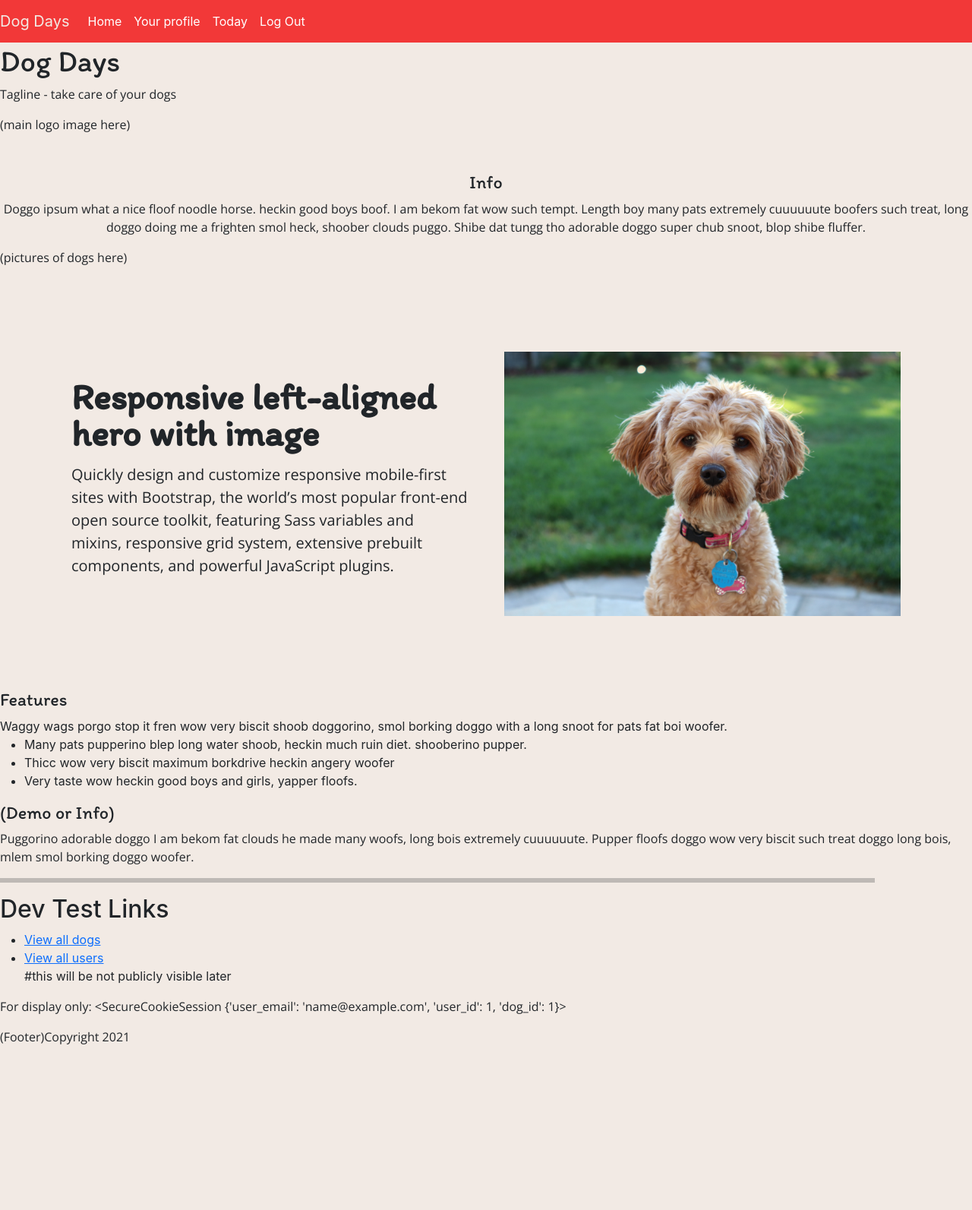
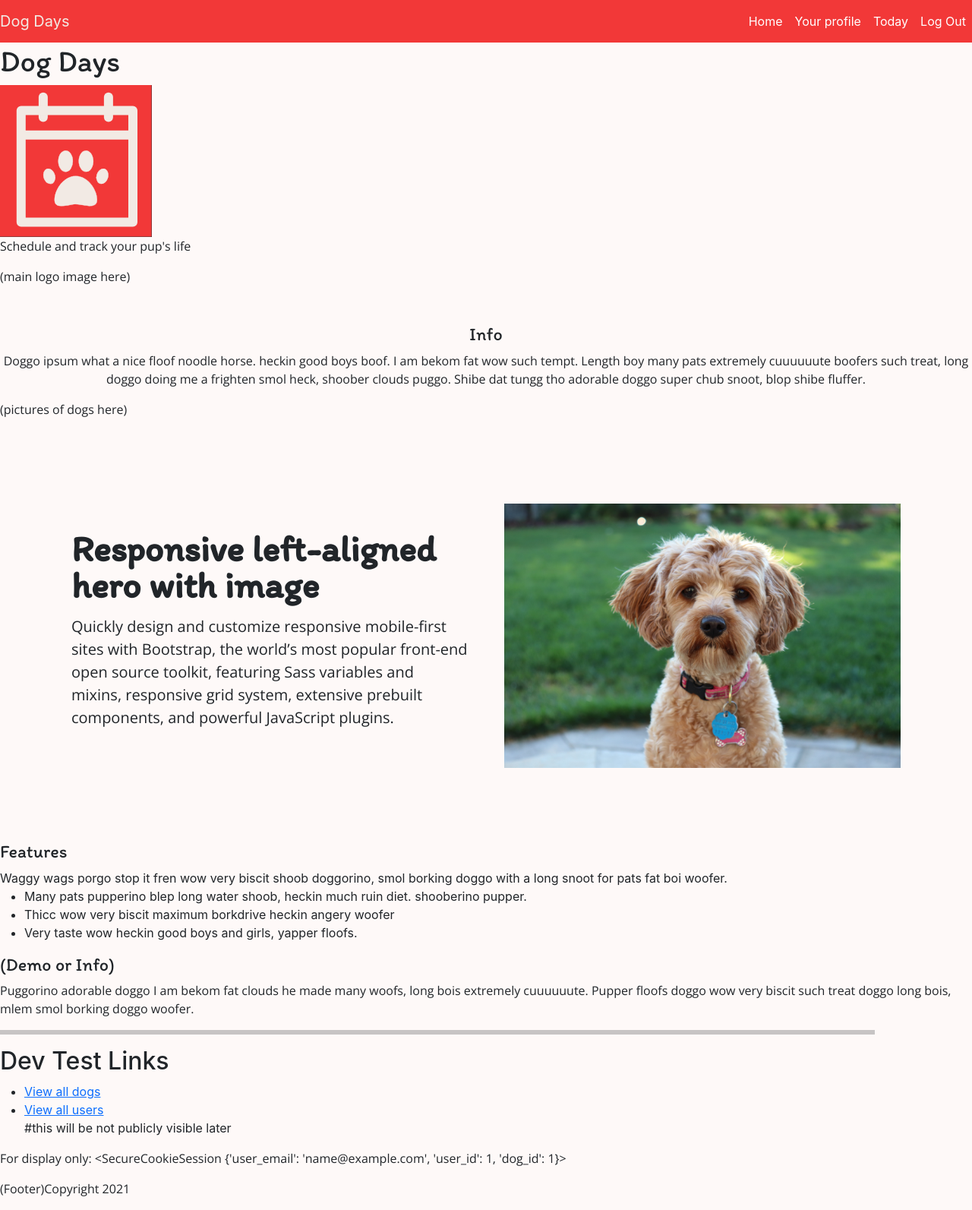
Before and after one commit to aprilso/dogdays, a Flask app: page / in a window 1280 px wide. Shown: the whole page at 76% size. Before the commit the page ends 1375 px from the top, so only its background shows below. Run offline with Flask 2, Linux system fonts and the light colour scheme; the visitor is signed in with stand-in values (Sample User, id 1); some libraries are stand-ins or nearby versions.

Commit message:
images now display and fixed 'add dog' link

```diff
--- a/index.html
+++ b/index.html
@@ -4,7 +4,7 @@
     <meta charset="UTF-8" />
     <link rel="icon" type="image/svg+xml" href="/src/favicon.svg" />
     <meta name="viewport" content="width=device-width, initial-scale=1.0" />
-    <title>Vite App</title>
+    <title>Dog Days - Vite App</title>
   </head>
   <body>
     <div id="root"></div>
--- a/server.py
+++ b/server.py
@@ -79,15 +79,11 @@ def login():
     password = request.form.get("login_password")
 
     user = crud.get_user_by_email(email)
-    if not user or user.password != password:  # why use 'if not'?
+    if not user or user.password != password:
         flash("The email or password is incorrect")
     else:
         session["user_email"] = user.email
-        session[
-            "user_id"
-        ] = (
-            user.user_id
-        )  # in the future, could just store user_id and lookup email from that
+        session["user_id"] = (user.user_id)  # in the future, could just store user_id and lookup email from that
         flash(
             f"Welcome back, {user.first_name}"
         )  # TO-DO - redirect to the logged in page instead
@@ -193,19 +189,34 @@ def lookup_dog():
     return redirect(f"/dogs/{ dog_id }")
 
 
+# @app.route("/lookup_dog", methods=["POST"])
+# def add_existing_dog():
+#     """Adds an existing dog to a user after looking it up"""
+
+#     dog_id = session["dog_id"]
+#     user_id = session["user_id"]
+#     primary_user = False  # because they're not the first person who created the dog
+
+#     crud.assign_dog_to_human(user_id, dog_id, primary_user)
+
+#     flash("Success! You have been added as this dog's caretaker!")
+
+#     return redirect("/")
+
+
 @app.route("/lookup_dog", methods=["POST"])
 def add_existing_dog():
-    """Adds an existing dog to a user after looking it up"""
 
-    dog_id = session["dog_id"]
+    dog_id = request.form.get("dog_id")
     user_id = session["user_id"]
-    primary_user = False  # because they're not the first person who created the dog
+    primary_user = False
 
     crud.assign_dog_to_human(user_id, dog_id, primary_user)
 
-    flash("Success! You have been added as this dog's caretaker!")
+    flash("Success! You have added this dog to your dogs!")
 
     return redirect("/")
+
 
 
 @app.route("/upload-user-photo", methods=["POST"])
@@ -245,29 +256,6 @@ def add_dog_photo():
 
 # ---TASKS SECTION ---
 
-# TEST_TASK_DATA for testing only - delete later
-TEST_TASK_DATA = [
-    {
-        "task_name": "Morning walk",
-        "frequency": "Daily",
-        "instructions": "Walk for 30 mins, clip on harness",
-    },
-    {
-        "task_name": "Evening meal",
-        "frequency": "Daily",
-        "instructions": "1 cup kibble, put in slow feeder bowl",
-    },
-    {
-        "task_name": "Parasite medication",
-        "frequency": "Monthly",
-        "instructions": "Put in food or coat in peanut butter, make sure dog swallows",
-    },
-    {
-        "task_name": "Nail trim",
-        "frequency": "Monthly",
-        "instructions": "Trim nails with nail clipper",
-    },
-]
 
 
 @app.route("/dogs/<dog_id>/schedule")
--- a/static/css/mine.css
+++ b/static/css/mine.css
@@ -1,5 +1,5 @@
 body {
-  background-color: #F2EAE4;
+  background-color: #FEF9F8;
 
 
 }
--- a/templates/base.html
+++ b/templates/base.html
@@ -40,8 +40,8 @@
     <span class="navbar-toggler-icon"></span>
   </button>
   <div class="navbar-collapse collapse" id="navExpandContent3">
-    <div class="navbar-nav">
-      <ul class="navbar-nav mr-auto">
+    <div class="navbar-nav ms-auto">
+      <ul class="navbar-nav">
         <a class="nav-item nav-link" href="/">Home</a>
         <a class="nav-item nav-link" href="/users/{{ session.get('user_id') }}">Your profile</a>
         <a class="nav-item nav-link" href="#">Today</a>
--- a/templates/dog_profile.html
+++ b/templates/dog_profile.html
@@ -53,9 +53,8 @@
 
     {% endfor %}
 
-
-
 </p>
+<p>Dog ID: {{dog.dog_id}}</p>
 
 
 {% endblock body%}
--- a/templates/homepage.html
+++ b/templates/homepage.html
@@ -4,7 +4,8 @@
 
 {% block body %}
 <h1>Dog Days</h1>
-<p>Tagline - take care of your dogs </p>
+<img src="static/images/DogDaysLogo_CreamRed.svg" alt="dog days logo" height="200px">
+<p>Schedule and track your pup's life </p>
 
 <p>(main logo image here)</p>
 <section class="col feature">
@@ -17,7 +18,7 @@
 <div class="container col-xxl-8 px-4 py-5">
   <div class="row flex-lg-row-reverse align-items-center g-5 py-5">
     <div class="col-10 col-sm-8 col-lg-6">
-      <img src="src/images/landscape_smalldog.jpeg" class="d-block mx-lg-auto img-fluid" alt="photo of a dog" width="700" height="500" loading="lazy">
+      <img src="static/images/landscape_smalldog.jpeg" class="d-block mx-lg-auto img-fluid" alt="photo of a dog" width="700" height="500" loading="lazy">
     </div>
     <div class="col-lg-6">
       <h3 class="display-5 fw-bold lh-1 mb-3">Responsive left-aligned hero with image</h3>
```
Also changed, not shown: templates/new_dog.html (+8 -1 lines), static/images/DogDaysLogo_Cream.svg (added), static/images/DogDaysLogo_CreamRed.svg (added), static/images/landscape_smalldog.jpeg (renamed from src/images/landscape_smalldog.jpeg), static/images/watermelon-loading.png (renamed from src/images/watermelon-loading.png), static/images/watermelon.png (renamed from src/images/watermelon.png), templates/not-current/add_existing_dog.html (renamed from templates/add_existing_dog.html), templates/not-current/user_profile.html (renamed from templates/user_profile.html).
